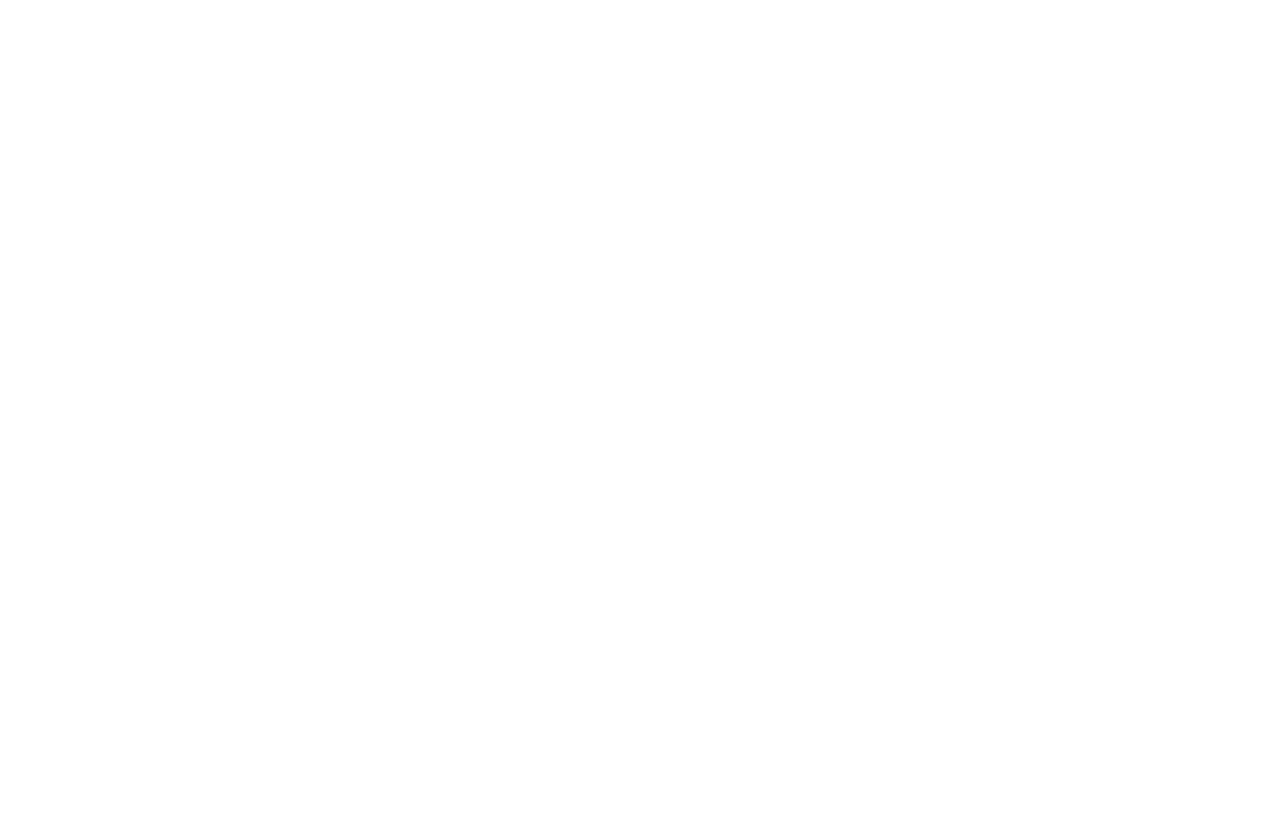
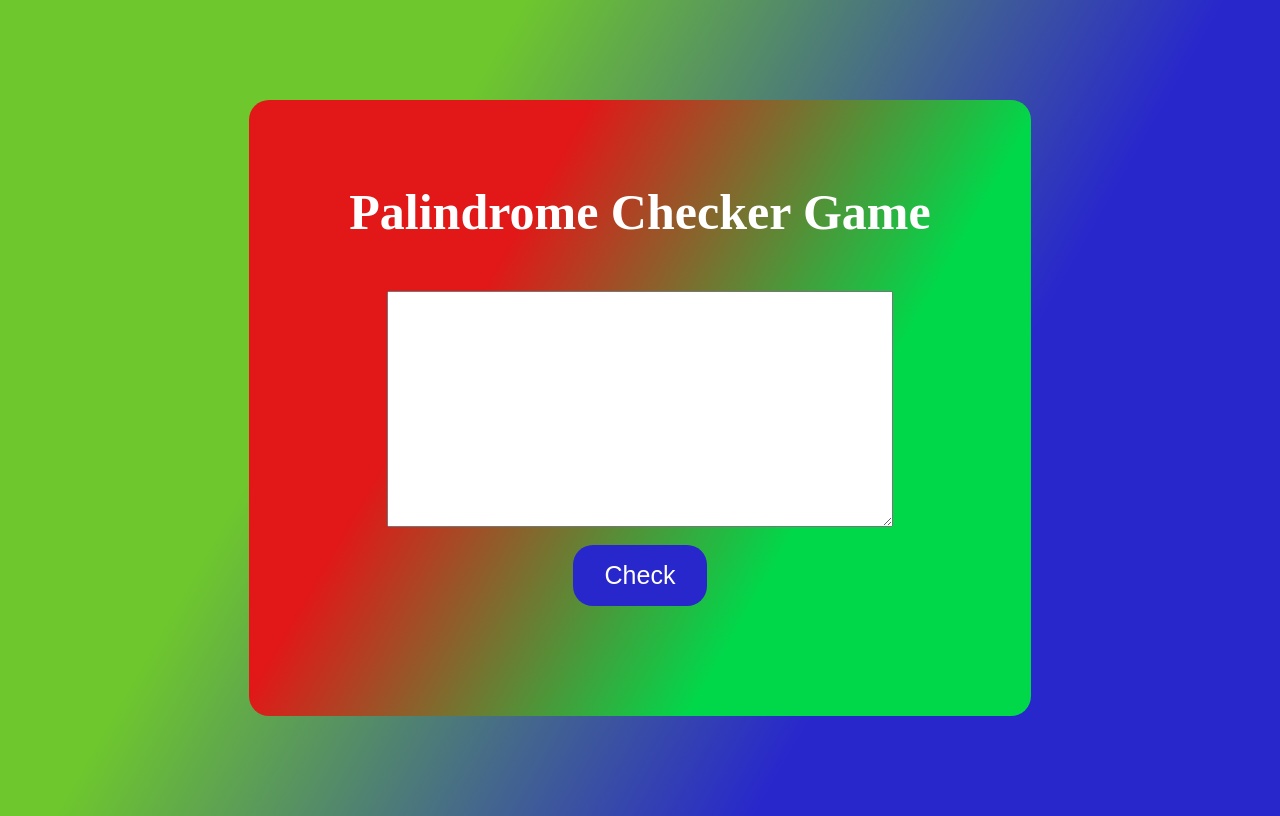
Before and after one commit to Nishantrajputs45/PalindromeCheckerGame, a plain HTML site: page index.html in a window 1280 px wide. Drawn offline with Linux system fonts and the light colour scheme.

Commit message:
HTML and css code added for Palindrome Checker game

```diff
--- a/index.html
+++ b/index.html
@@ -8,6 +8,12 @@
     <title>PalindromeCheckerGame</title>
   </head>
   <body>
+    <div class="container">
+      <h1>Palindrome Checker Game</h1>
+      <textarea id="input" cols="30" rows="10"></textarea><br />
+      <button id="btn" onclick="countWord()">Check</button>
+      <h3 class="result"></h3>
+    </div>
     <script src="./main.js"></script>
   </body>
 </html>
--- a/style.css
+++ b/style.css
@@ -0,0 +1,43 @@
+body {
+  background: linear-gradient(120deg, #6ec72d 30%, #2827cc 70%);
+  display: flex;
+  justify-content: center;
+  height: 100vh;
+  align-items: center;
+}
+
+.container {
+  background: linear-gradient(120deg, #e21717 30%, #00d84a 70%);
+  padding: 50px 100px 50px 100px;
+  border-radius: 20px;
+  color: #ffffff;
+  display: flex;
+  flex-direction: column;
+}
+
+h1 {
+  margin-bottom: 50px;
+  text-align: center;
+  font-size: 50px;
+}
+
+textarea {
+  width: 500px;
+  outline: none;
+  font-size: 20px;
+  align-self: center;
+}
+
+#btn {
+  padding: 1rem 2rem;
+  background-color: #2827cc;
+  color: #ffffff;
+  font-size: 25px;
+  border: none;
+  border-radius: 20px;
+  align-self: center;
+}
+.result {
+  align-self: center;
+  font-size: 30px;
+}
```
